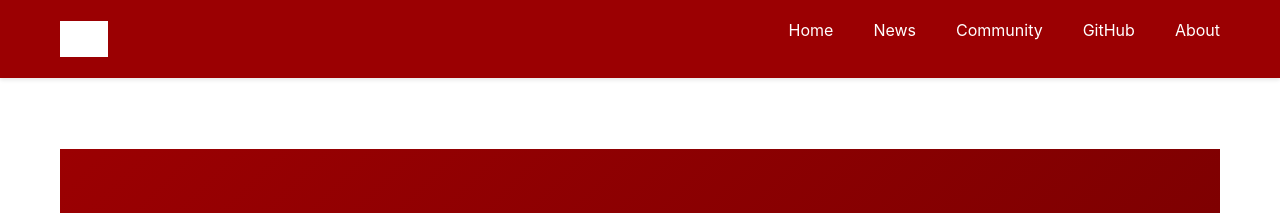
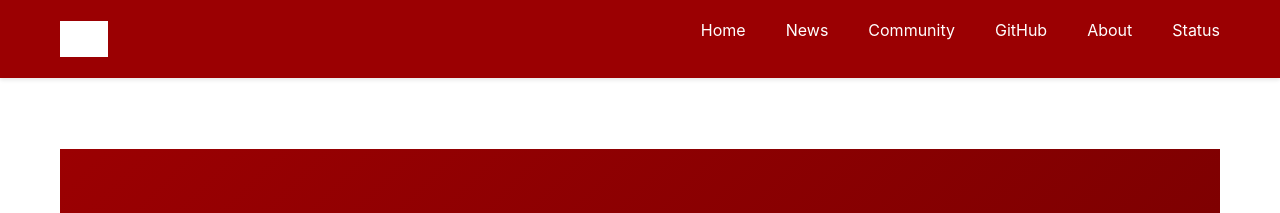
Before and after one commit to SemClone/community, a Jekyll site: the page built from docs/index.html, in a window 1280 px wide. Shown: the top 213 px of the page. Built offline with Jekyll 4.4.1, drawn with Linux system fonts in a browser that asks for light colours; nearby versions of some CDN libraries; grey boxes are pictures that could not be loaded.

Commit message:
Add Status link to navigation menu

```diff
--- a/docs/_config.yml
+++ b/docs/_config.yml
@@ -89,6 +89,8 @@ navigation:
     external: true
   - title: About
     url: /news/2025/12/04/welcome-to-semclone-community/
+  - title: Status
+    url: https://status.semcl.one/
 
 # Site configuration
 logo_url: https://semcl.one/imgs/logo_blanco_apaisado.png
```
